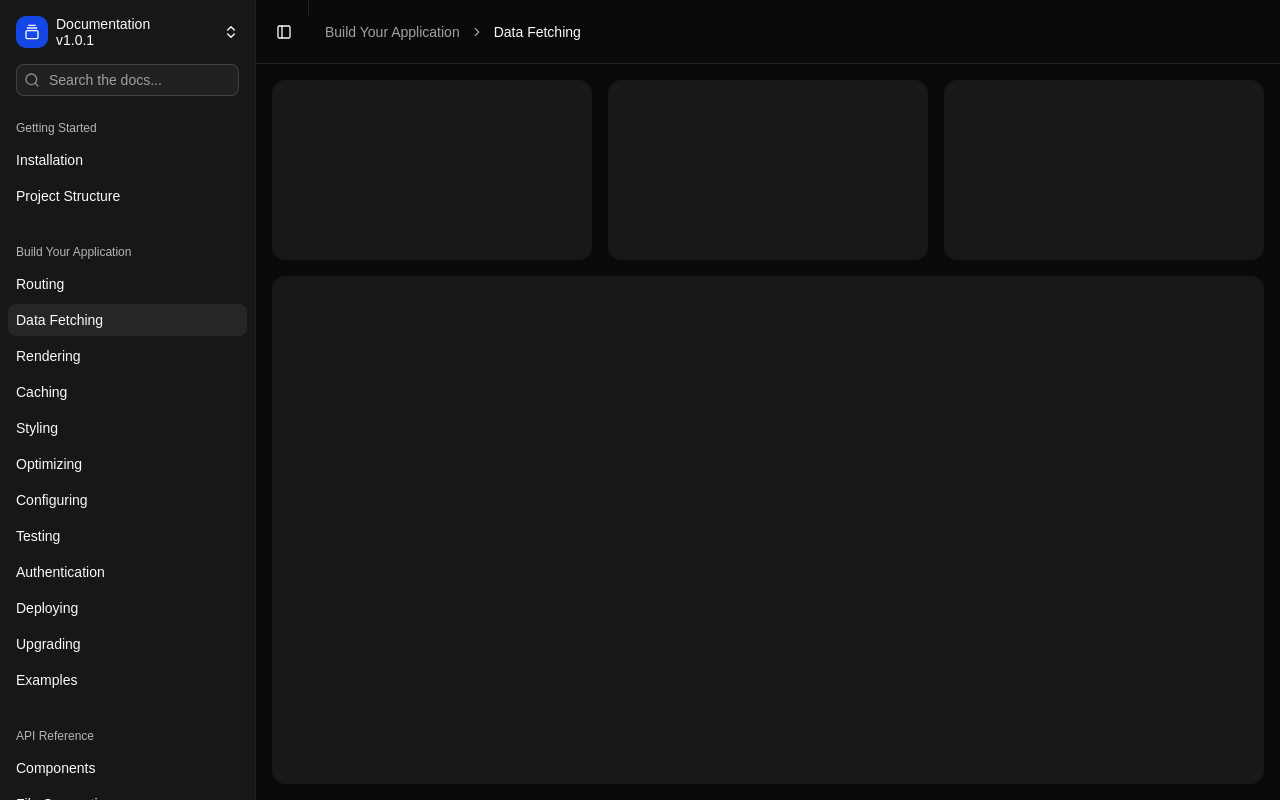
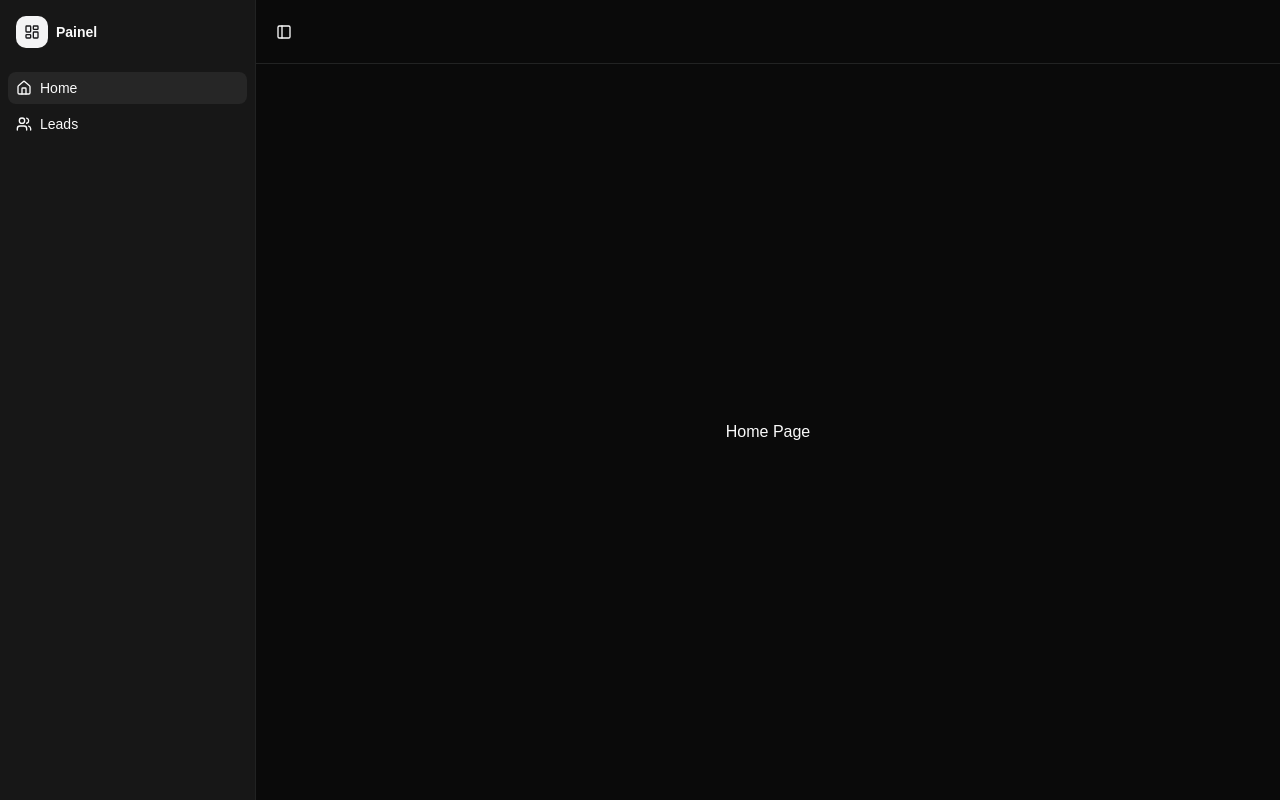
Before and after one commit to andersonkaiti/react-production-ready, a React (Vite) app: page / in a window 1280 px wide. Built offline with nearby package versions, Linux system fonts and the light colour scheme.

Commit message:
:sparkles: feat(router): add react-router with home and leads pages
Add react-router-dom, a router with home and leads routes, and
@pages/@router path aliases. Replace the sample content in App and
AppSidebar with the router outlet and the real navigation.

```diff
--- a/package.json
+++ b/package.json
@@ -17,6 +17,7 @@
     "lucide-react": "^1.72.0",
     "react": "^19.3.1",
     "react-dom": "^19.3.1",
+    "react-router-dom": "^7.18.5",
     "shadcn": "^4.23.0",
     "tailwindcss": "^4.3.5",
     "tw-animate-css": "^1.4.0"
--- a/src/app.tsx
+++ b/src/app.tsx
@@ -1,51 +1,26 @@
 import { AppSidebar } from '@components/app-sidebar'
-import {
-  Breadcrumb,
-  BreadcrumbItem,
-  BreadcrumbLink,
-  BreadcrumbList,
-  BreadcrumbPage,
-  BreadcrumbSeparator,
-} from '@components/ui/breadcrumb'
-import { Separator } from '@components/ui/separator'
 import {
   SidebarInset,
   SidebarProvider,
   SidebarTrigger,
 } from '@components/ui/sidebar'
+import { BrowserRouter } from 'react-router-dom'
+import { Router } from './router'
 
 export function App() {
   return (
+    <BrowserRouter>
       <SidebarProvider>
         <AppSidebar />
+
         <SidebarInset>
           <header className="flex h-16 shrink-0 items-center gap-2 border-b px-4">
             <SidebarTrigger className="-ml-1" />
-          <Separator
-            orientation="vertical"
-            className="mr-2 data-[orientation=vertical]:h-4"
-          />
-          <Breadcrumb>
-            <BreadcrumbList>
-              <BreadcrumbItem className="hidden md:block">
-                <BreadcrumbLink href="#">Build Your Application</BreadcrumbLink>
-              </BreadcrumbItem>
-              <BreadcrumbSeparator className="hidden md:block" />
-              <BreadcrumbItem>
-                <BreadcrumbPage>Data Fetching</BreadcrumbPage>
-              </BreadcrumbItem>
-            </BreadcrumbList>
-          </Breadcrumb>
           </header>
-        <div className="flex flex-1 flex-col gap-4 p-4">
-          <div className="grid auto-rows-min gap-4 md:grid-cols-3">
-            <div className="bg-muted/50 aspect-video rounded-xl" />
-            <div className="bg-muted/50 aspect-video rounded-xl" />
-            <div className="bg-muted/50 aspect-video rounded-xl" />
-          </div>
-          <div className="bg-muted/50 min-h-screen flex-1 rounded-xl md:min-h-min" />
-        </div>
+
+          <Router />
         </SidebarInset>
       </SidebarProvider>
+    </BrowserRouter>
   )
 }
--- a/src/components/app-sidebar.tsx
+++ b/src/components/app-sidebar.tsx
@@ -1,179 +1,55 @@
-import { SearchForm } from '@components/search-form'
 import {
   Sidebar,
   SidebarContent,
   SidebarGroup,
   SidebarGroupContent,
-  SidebarGroupLabel,
   SidebarHeader,
   SidebarMenu,
   SidebarMenuButton,
   SidebarMenuItem,
   SidebarRail,
 } from '@components/ui/sidebar'
-import { VersionSwitcher } from '@components/version-switcher'
+import { routes } from '@router/routes'
+import { HomeIcon, LayoutDashboardIcon, UsersIcon } from 'lucide-react'
 import type { ComponentProps } from 'react'
+import { NavLink, useLocation } from 'react-router-dom'
 
-const data = {
-  versions: ['1.0.1', '1.1.0-alpha', '2.0.0-beta1'],
-  navMain: [
-    {
-      title: 'Getting Started',
-      url: '#',
-      items: [
-        {
-          title: 'Installation',
-          url: '#',
-        },
-        {
-          title: 'Project Structure',
-          url: '#',
-        },
-      ],
-    },
-    {
-      title: 'Build Your Application',
-      url: '#',
-      items: [
-        {
-          title: 'Routing',
-          url: '#',
-        },
-        {
-          title: 'Data Fetching',
-          url: '#',
-          isActive: true,
-        },
-        {
-          title: 'Rendering',
-          url: '#',
-        },
-        {
-          title: 'Caching',
-          url: '#',
-        },
-        {
-          title: 'Styling',
-          url: '#',
-        },
-        {
-          title: 'Optimizing',
-          url: '#',
-        },
-        {
-          title: 'Configuring',
-          url: '#',
-        },
-        {
-          title: 'Testing',
-          url: '#',
-        },
-        {
-          title: 'Authentication',
-          url: '#',
-        },
-        {
-          title: 'Deploying',
-          url: '#',
-        },
-        {
-          title: 'Upgrading',
-          url: '#',
-        },
-        {
-          title: 'Examples',
-          url: '#',
-        },
-      ],
-    },
-    {
-      title: 'API Reference',
-      url: '#',
-      items: [
-        {
-          title: 'Components',
-          url: '#',
-        },
-        {
-          title: 'File Conventions',
-          url: '#',
-        },
-        {
-          title: 'Functions',
-          url: '#',
-        },
-        {
-          title: 'next.config.js Options',
-          url: '#',
-        },
-        {
-          title: 'CLI',
-          url: '#',
-        },
-        {
-          title: 'Edge Runtime',
-          url: '#',
-        },
-      ],
-    },
-    {
-      title: 'Architecture',
-      url: '#',
-      items: [
-        {
-          title: 'Accessibility',
-          url: '#',
-        },
-        {
-          title: 'Fast Refresh',
-          url: '#',
-        },
-        {
-          title: 'Next.js Compiler',
-          url: '#',
-        },
-        {
-          title: 'Supported Browsers',
-          url: '#',
-        },
-        {
-          title: 'Turbopack',
-          url: '#',
-        },
-      ],
-    },
-  ],
-}
+const navItems = [
+  { title: 'Home', url: routes.home, icon: HomeIcon },
+  { title: 'Leads', url: routes.leads, icon: UsersIcon },
+]
+
 export function AppSidebar({ ...props }: ComponentProps<typeof Sidebar>) {
+  const { pathname } = useLocation()
+
   return (
     <Sidebar {...props}>
       <SidebarHeader>
-        <VersionSwitcher
-          versions={data.versions}
-          defaultVersion={data.versions[0]}
-        />
-        <SearchForm />
+        <div className="flex h-12 items-center gap-2 px-2">
+          <div className="flex size-8 items-center justify-center rounded-lg bg-zinc-900 text-zinc-50 dark:bg-zinc-100 dark:text-zinc-900">
+            <LayoutDashboardIcon className="size-4" />
+          </div>
+          <span className="text-sm font-semibold">Painel</span>
+        </div>
       </SidebarHeader>
       <SidebarContent>
-        {data.navMain.map((item) => (
-          <SidebarGroup key={item.title}>
-            <SidebarGroupLabel>{item.title}</SidebarGroupLabel>
+        <SidebarGroup>
           <SidebarGroupContent>
             <SidebarMenu>
-                {item.items.map((item) => (
-                  <SidebarMenuItem key={item.title}>
+              {navItems.map(({ title, url, icon: Icon }) => (
+                <SidebarMenuItem key={title}>
                   <SidebarMenuButton
-                      isActive={item.isActive}
-                      render={<a href={item.url} />}
+                    isActive={pathname === url}
+                    render={<NavLink to={url} />}
                   >
-                      {item.title}
+                    <Icon />
+                    {title}
                   </SidebarMenuButton>
                 </SidebarMenuItem>
               ))}
             </SidebarMenu>
           </SidebarGroupContent>
         </SidebarGroup>
-        ))}
       </SidebarContent>
       <SidebarRail />
     </Sidebar>
--- /dev/null
+++ b/src/pages/home.tsx
@@ -0,0 +1,7 @@
+export function HomePage() {
+  return (
+    <div className="flex w-full grow items-center justify-center">
+      <h1>Home Page</h1>
+    </div>
+  )
+}
--- /dev/null
+++ b/src/pages/leads.tsx
@@ -0,0 +1,7 @@
+export function LeadsPage() {
+  return (
+    <div className="flex w-full grow items-center justify-center">
+      <h1>Leads Page</h1>
+    </div>
+  )
+}
--- /dev/null
+++ b/src/router/index.tsx
@@ -0,0 +1,13 @@
+import { HomePage } from '@pages/home'
+import { LeadsPage } from '@pages/leads'
+import { routes } from '@router/routes'
+import { Route, Routes } from 'react-router-dom'
+
+export function Router() {
+  return (
+    <Routes>
+      <Route path={routes.home} element={<HomePage />} />
+      <Route path={routes.leads} element={<LeadsPage />} />
+    </Routes>
+  )
+}
--- /dev/null
+++ b/src/router/routes.tsx
@@ -0,0 +1,4 @@
+export const routes = {
+  home: '/',
+  leads: '/leads',
+}
--- a/tsconfig.app.json
+++ b/tsconfig.app.json
@@ -25,6 +25,8 @@
     "paths": {
       "@components/*": ["./src/components/*"],
       "@hooks/*": ["./src/hooks/*"],
+      "@pages/*": ["./src/pages/*"],
+      "@router/*": ["./src/router/*"],
       "@/*": ["./src/*"]
     }
   },
```
Also changed, not shown: 1 other file (tests, documents, lock files or other folders). Lines whose indentation alone changed are shown as unchanged.
